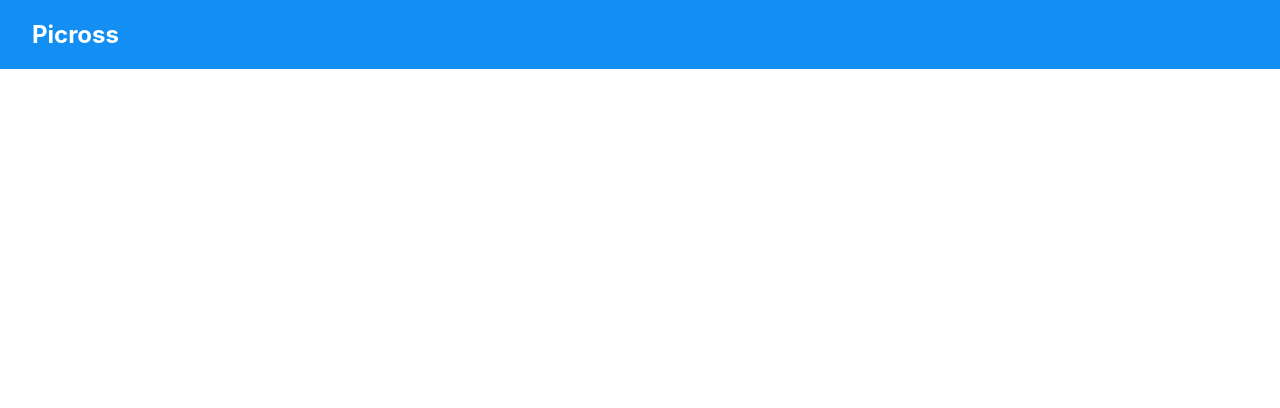
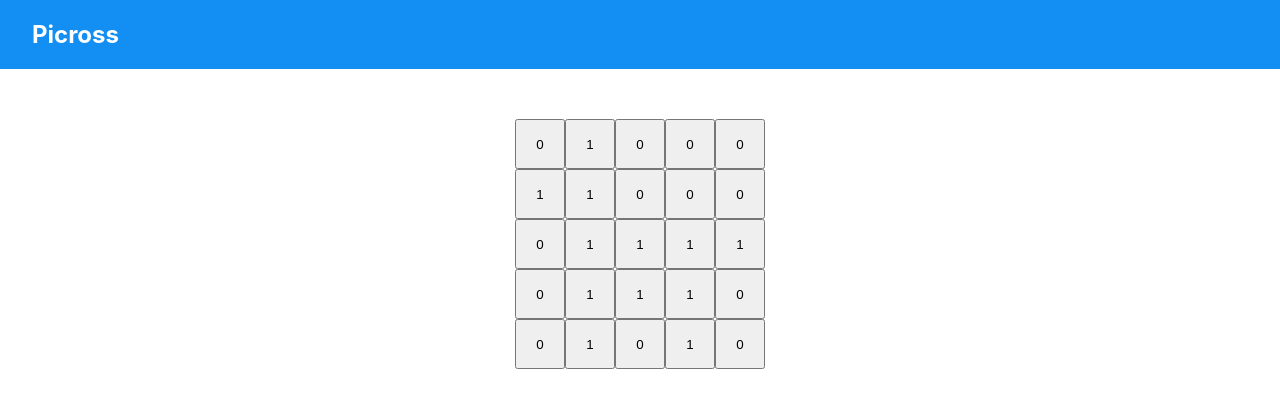
Before and after one commit to Pashinuyk/Picross, a React (Create React App) app: page / in a window 1280 px wide. Shown: the top 408 px of the page. Built offline with nearby package versions, Linux system fonts and the light colour scheme.

Commit message:
The field is now shown

```diff
--- a/src/App.css
+++ b/src/App.css
@@ -1,5 +1,6 @@
 .App {
   text-align: center;
+  margin-top: 50px;
 }
 
 .App-logo {
--- a/src/App.js
+++ b/src/App.js
@@ -1,12 +1,14 @@
-import logo from './logo.svg';
 import './App.css'
+import GameField from './components/GameField'
 
-function App() {
-  return (
-    <div className="App">
+const num = 0
 
-    </div>
-  );
-}
+const App = (props) => {
+      return (
+        <div className='App'>
+          <GameField level={props.level}/>
+        </div>
+      );
+    }
 
 export default App;
--- /dev/null
+++ b/src/components/GameField.css
@@ -0,0 +1,4 @@
+button {
+      width: 50px;
+      height: 50px;
+}
--- /dev/null
+++ b/src/components/GameField.js
@@ -0,0 +1,20 @@
+import './GameField.css'
+
+const num = 0
+
+const GameField = (props) => {
+    return (
+        <>
+          {
+            props.level[num].content.map((str) =>
+              <div>
+                {str.map((val) =>
+                  <button>{val}</button>
+                )}
+              </div>
+          )}
+        </>
+    )
+}
+
+export default GameField;
--- /dev/null
+++ b/src/data.js
@@ -0,0 +1,26 @@
+const levels= [
+  {
+      "id": 0,
+      "content":
+      [
+        [0, 1, 0, 0, 0],
+        [1, 1, 0, 0, 0],
+        [0, 1, 1, 1, 1],
+        [0, 1, 1, 1, 0],
+        [0, 1, 0, 1, 0],
+      ]
+  },
+  {
+      "id": 1,
+      "content":
+      [
+        [0, 0, 1, 0, 1],
+        [1, 1, 1, 1, 1],
+        [1, 0, 1, 0, 0],
+        [0, 0, 1, 1, 1],
+        [1, 1, 1, 0, 1],
+      ]
+  },
+]
+
+export default levels;
--- a/src/index.js
+++ b/src/index.js
@@ -2,14 +2,17 @@ import React from 'react';
 import ReactDOM from 'react-dom/client';
 import './index.css';
 import App from './App';
-import UppearBar from './UppearBar';
+import UppearBar from './components/UppearBar';
 import reportWebVitals from './reportWebVitals';
+import levels from './data';
 
 const root = ReactDOM.createRoot(document.getElementById('root'));
 root.render(
   <React.StrictMode>
     <UppearBar />
-    <App />
+    <div>
+      <App level={levels} />
+    </div>
   </React.StrictMode>
 );
 
```
Also changed, not shown: src/components/UppearBar.css (renamed from src/UppearBar.css), src/components/UppearBar.js (renamed from src/UppearBar.js), 1 other file (tests, documents, lock files or other folders).
